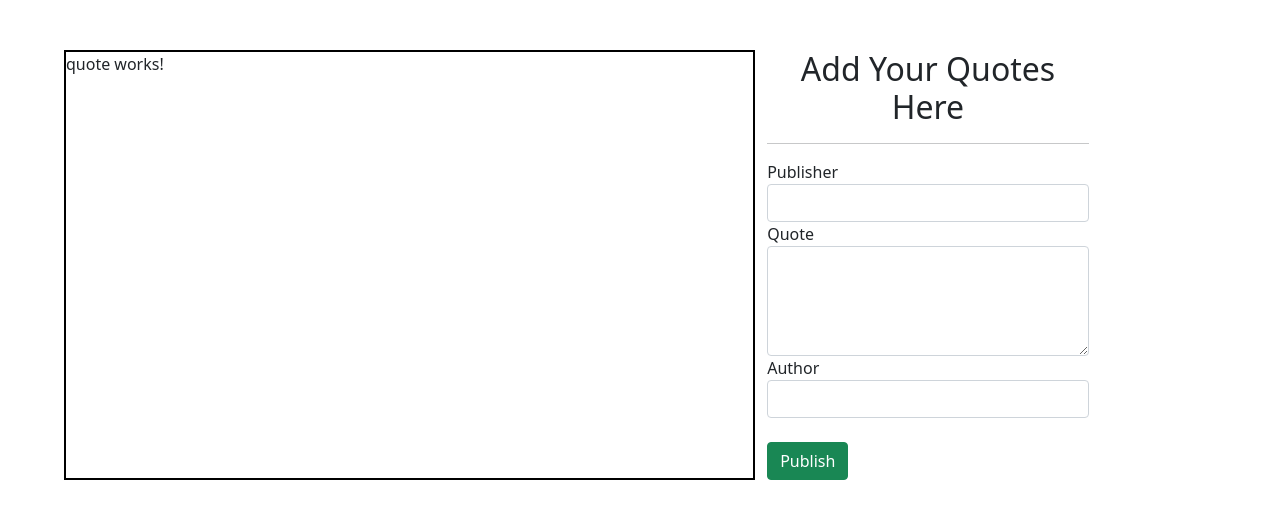
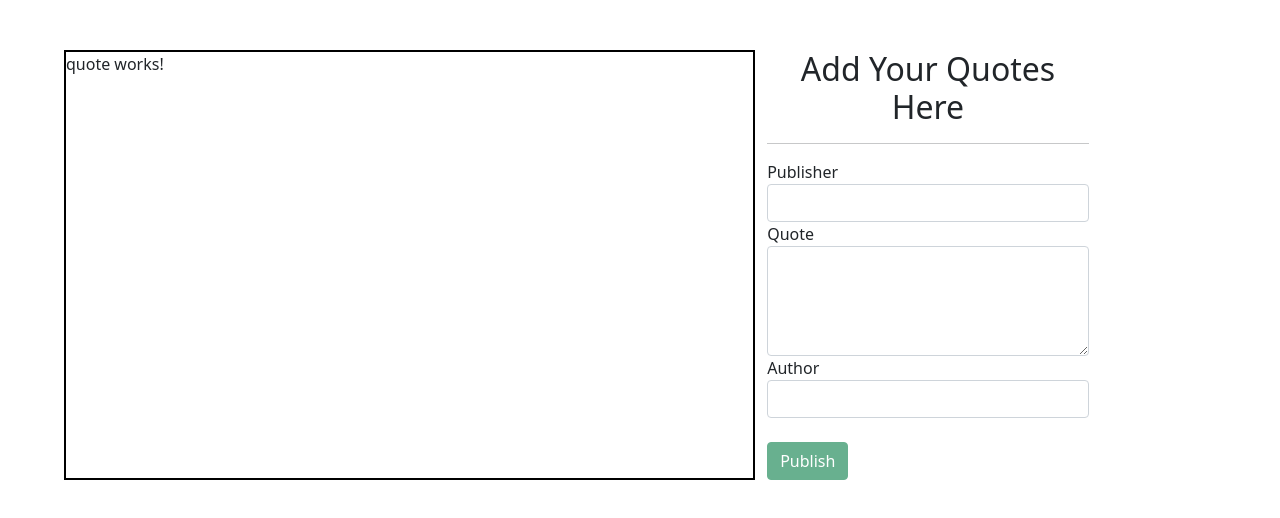
Before and after one commit to Hussein-omar-osman/quoteApp, an Angular app: page / in a window 1280 px wide. Shown: the top 518 px of the page. Built offline with nearby package versions, Linux system fonts and the light colour scheme.

Commit message:
adding form validation to the quote-form component

```diff
--- a/src/app/quote-form/quote-form.component.html
+++ b/src/app/quote-form/quote-form.component.html
@@ -1,28 +1,26 @@
 <div class="container-fluid forms">
   <h2 class="text-center">Add Your Quotes Here</h2>
   <hr />
-  <form (ngSubmit)="onSubmit()" #quoteForm="ngForm">
-    <div class="form-group">
+  <form (ngSubmit)="onSubmit(myForm)" #myForm="ngForm">
     <label for="publisher">Publisher</label>
     <input
       type="text"
       class="form-control"
       id="publisher"
       name="publisher"
+      ngModel
       required
     />
-    </div>
-    <div class="form-group">
+
     <label for="description">Quote</label>
     <textarea
       class="form-control"
       id="description"
       rows="4"
       name="description"
+      ngModel
       required
     ></textarea>
-    </div>
-    <div class="form-group">
     <label for="author">Author</label>
     <input
       type="text"
@@ -30,10 +28,16 @@
       class="form-control"
       id="author"
       name="author"
+      ngModel
       required
     />
-    </div>
 
-    <br /><button type="submit" class="btn btn-success">Publish</button>
+    <br /><button
+      type="submit"
+      class="btn btn-success"
+      [disabled]="!myForm.valid"
+    >
+      Publish
+    </button>
   </form>
 </div>
--- a/src/app/quote-form/quote-form.component.ts
+++ b/src/app/quote-form/quote-form.component.ts
@@ -1,4 +1,5 @@
 import { Component, OnInit } from '@angular/core';
+import { NgForm } from '@angular/forms';
 
 @Component({
   selector: 'app-quote-form',
@@ -6,8 +7,9 @@ import { Component, OnInit } from '@angular/core';
   styleUrls: ['./quote-form.component.css'],
 })
 export class QuoteFormComponent implements OnInit {
-  onSubmit() {
-    console.log('form submitted');
+  onSubmit(form: NgForm) {
+    console.log(form);
+    console.log(form.value);
   }
 
   constructor() {}
```
Lines whose indentation alone changed are shown as unchanged.
